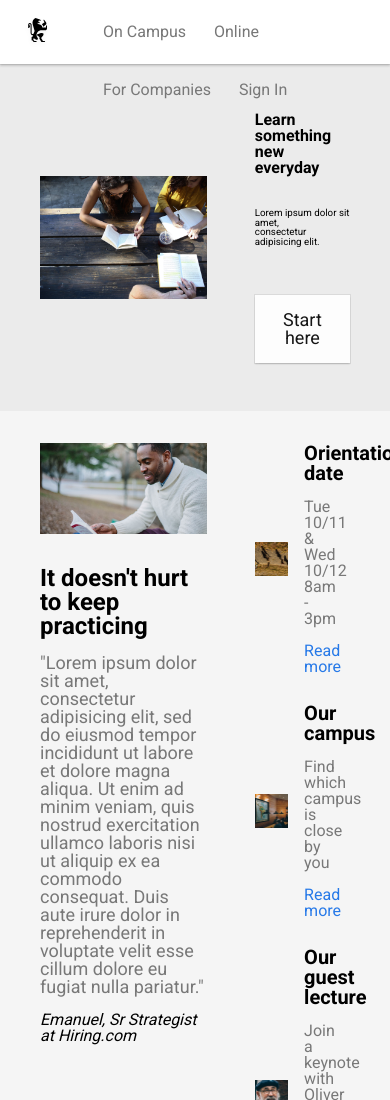
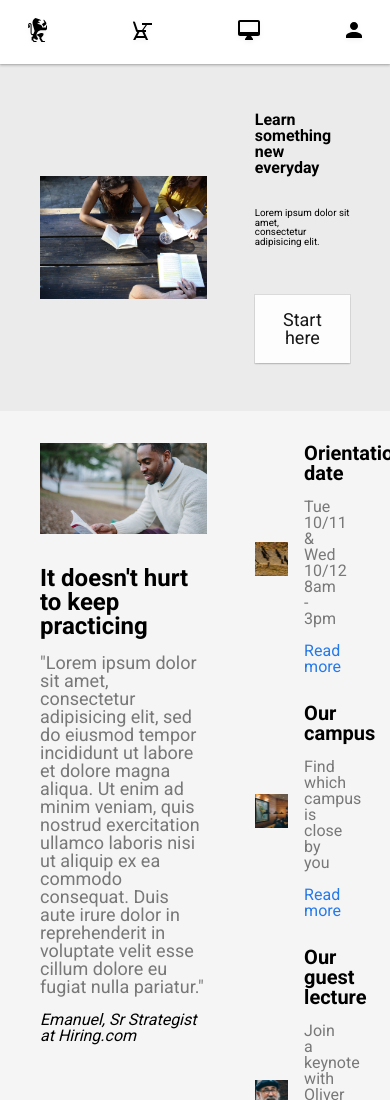
Before and after one commit to sappla/ColmarAcademy, a plain HTML site: page index.html in a window 390 px wide. Shown: the top 1100 px of the page. Drawn offline with Linux system fonts and the light colour scheme.

Commit message:
Finalize sticky header mobile

```diff
--- a/index.html
+++ b/index.html
@@ -15,12 +15,15 @@
     <header class="header-section">
       <div class="content-wrapper flex">
           <!-- Logo -->
-          <div class="logo">
-            <div class="img-container">
-              <img src="./resources/assets/images/ic-logo.svg" alt="Colmar Academy Logo">
-            </div>
-            <p class="brand-name"><span>Colmar</span>Academy</p>
+          <div class="logo-desktop">
+            <a href="./index.html">
+              <div class="img-container">
+                <img src="./resources/assets/images/ic-logo.svg" alt="Colmar Academy Logo">
+              </div>
+              <p class="brand-name"><span>Colmar</span>Academy</p>
+            </a>
           </div>
+
           <!-- Navigation -->
           <nav class="nav-desktop">
             <ul>
@@ -31,13 +34,28 @@
             </ul>
           </nav>
 
-
           <nav class="nav-mobile">
             <ul>
-              <li><a class="nav-desktop-btn" href="#on-campus"><span>campus</span></a></li>
-              <li><a class="nav-desktop-btn" href="#online">online</a></li>
-              <li><a class="nav-desktop-btn" href="#for-companies">for companies</a></li>
-              <li><a class="nav-desktop-btn" href="#sign-in">sign in</a></li>
+              <li><a class="nav-mobile-btn" href="./index.html">
+                <div class="img-container">
+                  <img src="./resources/assets/images/ic-logo.svg" alt="Colmar Academy Logo">
+                </div></a>
+              </li>
+              <li><a class="nav-mobile-btn" href="#on-campus">
+                <div class="img-container">
+                  <img src="./resources/assets/images/ic-on-campus.svg" alt="Desk icon">
+                </div></a>
+              </li>
+              <li><a class="nav-mobile-btn" href="#online">
+                <div class="img-container">
+                  <img src="./resources/assets/images/ic-online.svg" alt="Desktop computer icon">
+                </div></a>
+              </li>
+              <li><a class="nav-mobile-btn" href="#sign-in">
+                <div class="img-container">
+                  <img src="./resources/assets/images/ic-login.svg" alt="User icon">
+                </div></a>
+              </li>
             </ul>
           </nav>
 
--- a/resources/css/style.css
+++ b/resources/css/style.css
@@ -13,12 +13,10 @@
 /*  | Exhibits description     */
 
 /* -- MARGINS & COLORS     --  */
-/*  | Promo                    */
-/*  | Sections                 */
-/*  | Informational            */
-/*  | Featured elements        */
-/*  | Catalogue tiles          */
-/*  | Exhibits description     */
+
+
+
+
 
 
 
@@ -344,12 +342,16 @@ a.feat-link:hover {
   padding: 0 1.5rem;
 }
 
-.logo {
+.logo-desktop {
   padding-right: 2.5rem;
   flex-grow: 1;
 }
 
-.logo .img-container {
+.logo-desktop a {
+  color: inherit;
+}
+
+.logo-desktop .img-container {
   min-width: 1.6875rem;
   min-height: 2rem;
   display: inline-block;
@@ -421,8 +423,25 @@ a.feat-link:hover {
   color: rgb(120 120 120);
 }
 
+
 .nav-mobile {
   display: none;
+}
+@media only screen and (max-width: 640px) {
+  .nav-desktop,
+  .logo-desktop {
+    display: none;
+  }
+  .nav-mobile {
+    display: inline-flex;
+    flex-grow: 1;
+  }
+  .nav-mobile ul {
+    display: flex;
+    flex-grow: 1;
+    justify-content: space-between;
+    align-items: center;
+  }
 }
 
 /* -- BANNER -- */
```
